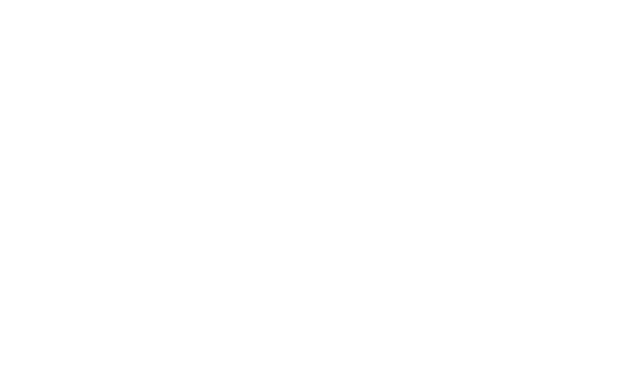
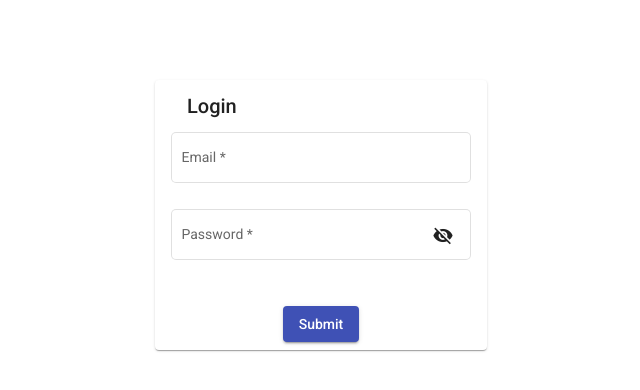
Before and after one commit to brandon-wever/client-portfolio, an Angular app: page / in a window 1280 px wide. Shown: the top 390 px of the page, without its empty margins (319-959 px from the left). Built offline with nearby package versions, Linux system fonts and the light colour scheme.

Commit message:
Adding a login form looks beautiful

```diff
--- a/src/app/app-routing.module.ts
+++ b/src/app/app-routing.module.ts
@@ -3,7 +3,7 @@
 import { LoginPageComponent } from './components/application/login-page/login-page.component';
 
 const routes: Routes = [
-  {path: 'login', component: LoginPageComponent}
+  {path: '', component: LoginPageComponent}
 ];
 
 @NgModule({
--- a/src/app/components/application/login-page/login-page.component.html
+++ b/src/app/components/application/login-page/login-page.component.html
@@ -1,5 +1,30 @@
-<div style="display: flex; flex-direction: column; margin: 5rem;">
-  <fc-button label="Submit" (buttonClickedEvent)="onFormSubmit()"></fc-button>
-  <fc-button label="Cancel" color="warn" (buttonClickedEvent)="onFormCancel()"></fc-button>
-  <fc-form-field style="margin-top: 2rem;" label="Email"></fc-form-field>
+<div style="display: flex; justify-content: space-between; margin-top: 5rem; background-color: #fff; height: 100%;">
+  <div></div>
+  <form [formGroup]="loginForm">
+    <mat-card style="min-width: 300px;">
+      <mat-card-header>
+        <mat-card-title>Login</mat-card-title>
+      </mat-card-header>
+      <mat-card-content style="display: flex; flex-direction: column;">
+        <mat-form-field appearance="outline">
+          <mat-label>Email</mat-label>
+          <input type="email" matInput placeholder="example@email.com" formControlName="email" required>
+          <mat-error *ngIf="email?.errors?.required && (email?.dirty || email?.touched)">Please enter a email</mat-error>
+          <mat-error *ngIf="email?.errors?.email && (email?.dirty || email?.touched)">Please enter a valid email</mat-error>
+        </mat-form-field>
+        <mat-form-field appearance="outline">
+          <mat-label>Password</mat-label>
+          <input [type]="hide ? 'password' : 'text'" matInput placeholder="Please enter your password" formControlName="password" required>
+          <button mat-icon-button matSuffix (click)="hide = !hide" [attr.aria-label]="'Hide password'" [attr.aria-pressed]="hide">
+            <mat-icon>{{hide ? 'visibility_off' : 'visibility'}}</mat-icon>
+          </button>
+          <mat-error *ngIf="password?.errors?.required && (password?.dirty || password?.touched)">Please enter a password</mat-error>
+        </mat-form-field>
+      </mat-card-content>
+      <mat-card-actions style="display: flex; justify-content: center;">
+        <fc-button label="Submit" (buttonClickedEvent)="onFormSubmit()"></fc-button>
+      </mat-card-actions>
+    </mat-card>
+  </form>
+  <div></div>
 </div>
--- a/src/app/components/application/login-page/login-page.component.ts
+++ b/src/app/components/application/login-page/login-page.component.ts
@@ -1,4 +1,5 @@
 import { Component, OnInit } from '@angular/core';
+import { FormGroup, FormControl, Validators } from '@angular/forms';
 
 @Component({
   selector: 'app-login-page',
@@ -6,14 +7,30 @@
   styleUrls: ['./login-page.component.scss']
 })
 export class LoginPageComponent implements OnInit {
+  loginForm = new FormGroup({
+    email: new FormControl('', [Validators.required, Validators.email]),
+    password: new FormControl('', Validators.required)
+  });
+  hide: boolean = true;
 
   constructor() { }
 
   ngOnInit(): void {
   }
 
+  get email() { return this.loginForm.get('email'); }
+
+  get password() { return this.loginForm.get('password'); }
+
   onFormSubmit(){
     console.log('submit button was clicked');
+    console.log(this.loginForm.value);
+    if (!this.loginForm.valid) {
+      return;
+    }
+
+    // MAKE LOGIN REQUEST
+    console.log('VALID')
   }
 
   onFormCancel(){
```
Also changed, not shown: src/app/components/application/login-page/login-page.module.ts (+13 -3 lines).
